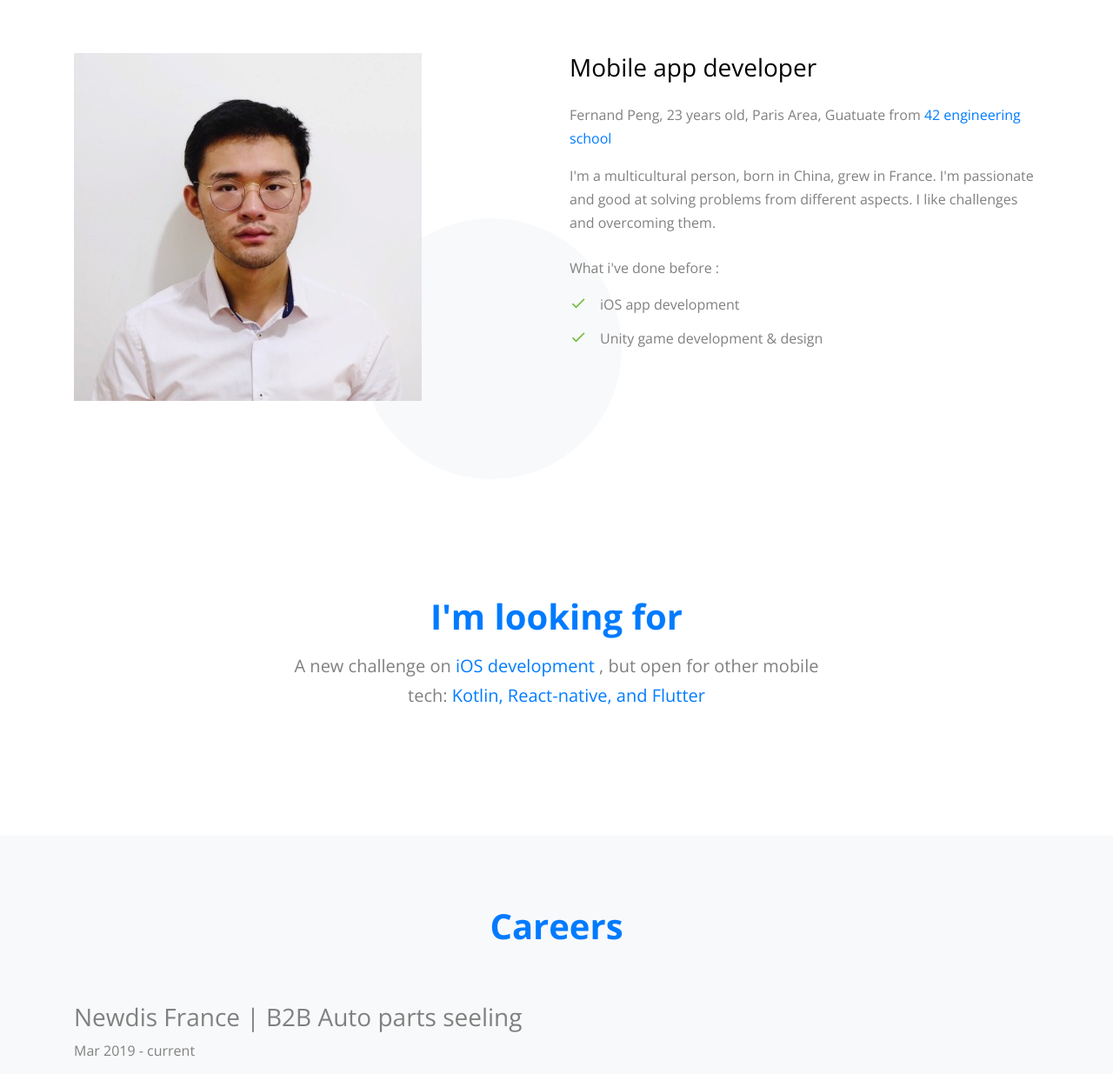
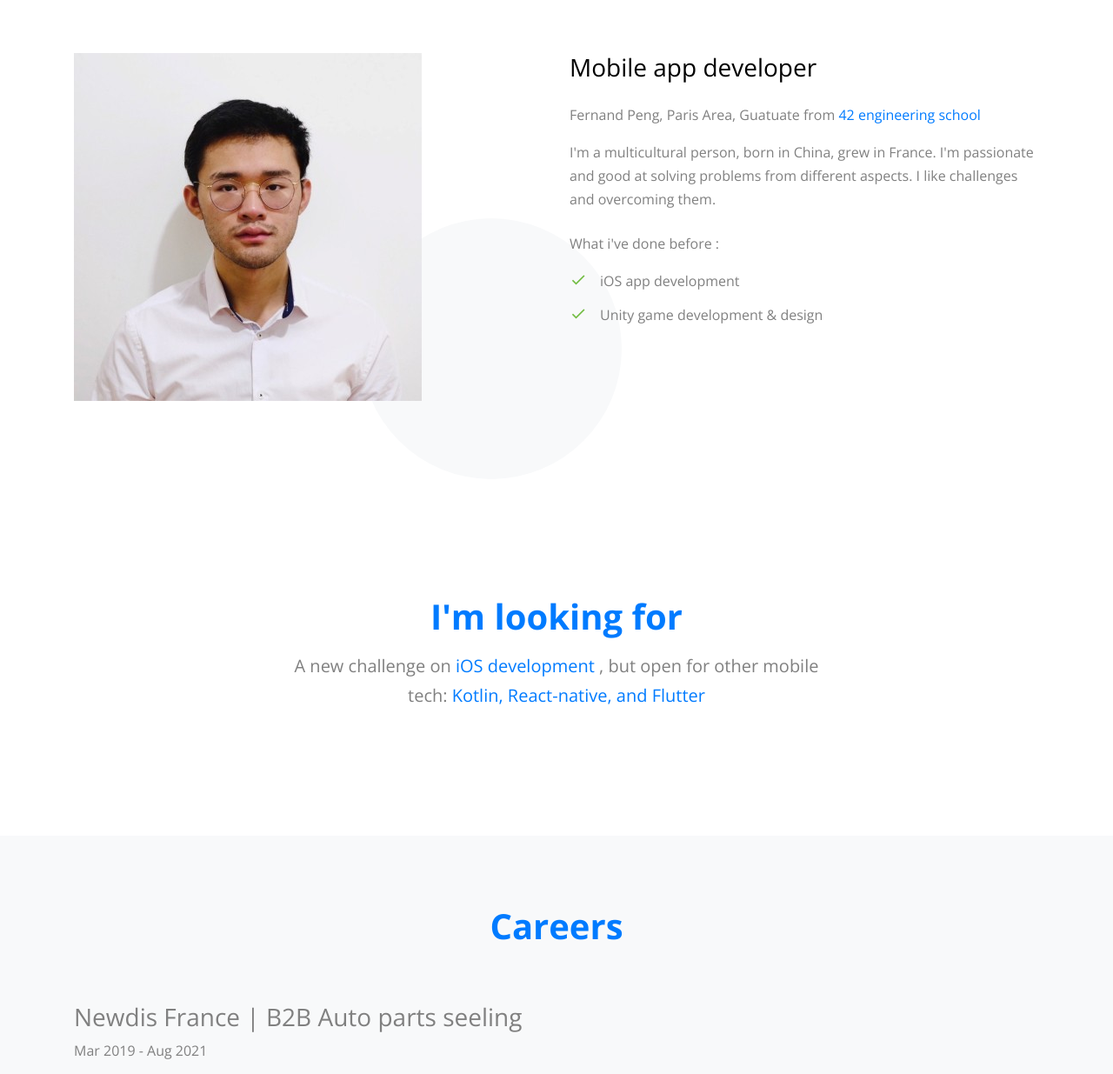
Before and after one commit to fernandpeng/fernandpeng.github.io, a plain HTML site: page index.html in a window 1280 px wide. Shown: the part 931-2166 px from the top of the page at 87% size. Drawn offline with nearby package versions, Linux system fonts and the light colour scheme; files whose address does not match are found by name.

Commit message:
Removed age

```diff
--- a/index.html
+++ b/index.html
@@ -113,7 +113,7 @@
           <div class="col-lg-6 ml-auto">
             <div class="mb-4">
               <h3 class="h3 mb-4 text-black">Mobile app developer</h3>
-              <p>Fernand Peng,  23 years old, Paris Area, Guatuate from <a href="https://en.wikipedia.org/wiki/42_(school)"> 42 engineering school</a> </p>
+              <p>Fernand Peng, Paris Area, Guatuate from <a href="https://en.wikipedia.org/wiki/42_(school)"> 42 engineering school</a> </p>
               <p>I'm a multicultural person, born in China, grew in France. I'm passionate and good at solving problems from different aspects. I like challenges and overcoming them. </p>
             </div>
             <div class="mb-4">
@@ -156,7 +156,7 @@
           <div>
               <div class="col-md-15">
                 <h3>Newdis France | B2B Auto parts seeling</h3>
-                <p> Mar 2019 - current </p>
+                <p> Mar 2019 - Aug 2021 </p>
               </div>
               <div class="col-md-8">
                 <p>
```
